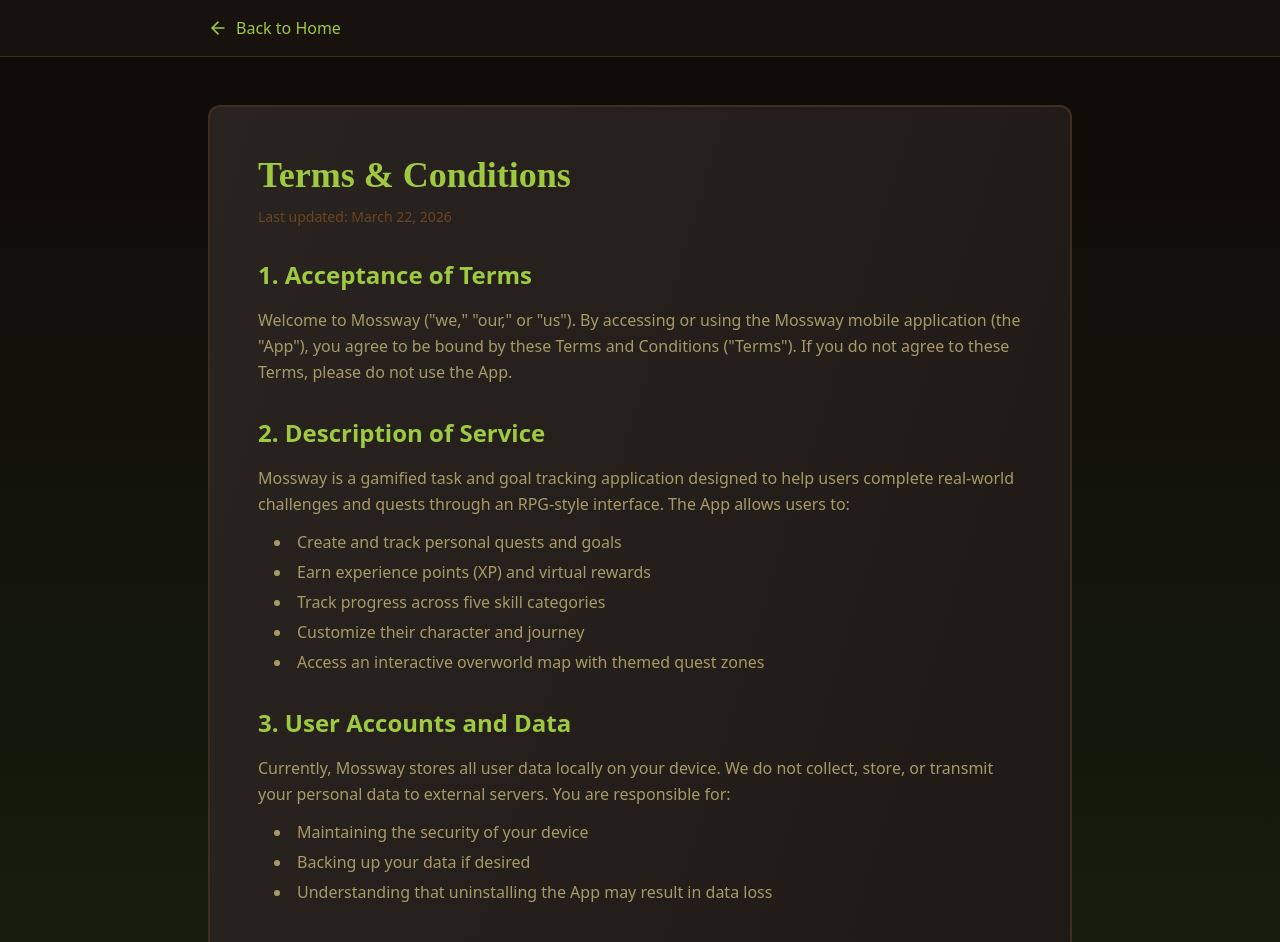
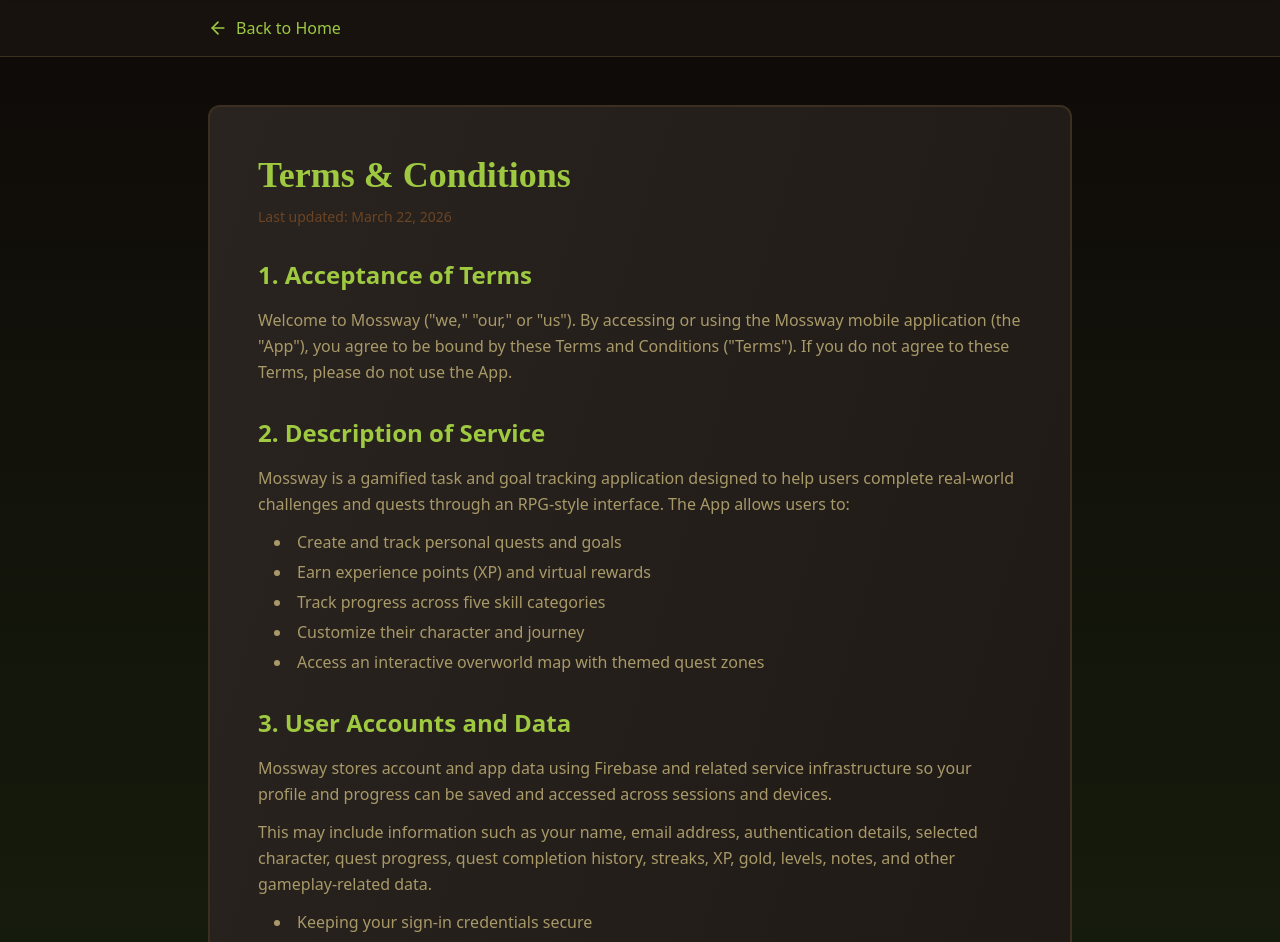
Before and after one commit to NIkolayrr/mossway-site, a React (Vite) app: page /mossway-site/terms in a window 1280 px wide. Shown: the top 942 px of the page. Built offline with nearby package versions, Linux system fonts and the light colour scheme.

Commit message:
update privacy policy

```diff
--- a/src/pages/Terms.tsx
+++ b/src/pages/Terms.tsx
@@ -47,13 +47,20 @@
 
             <Section title='3. User Accounts and Data'>
               <p>
-                Currently, Mossway stores all user data locally on your device. We do not collect, store, or transmit
-                your personal data to external servers. You are responsible for:
+                Mossway stores account and app data using Firebase and related service infrastructure so your profile
+                and progress can be saved and accessed across sessions and devices.
+              </p>
+              <p>
+                This may include information such as your name, email address, authentication details, selected
+                character, quest progress, quest completion history, streaks, XP, gold, levels, notes, and other
+                gameplay-related data.
               </p>
               <ul className='list-disc list-inside ml-4 mt-2 space-y-1'>
-                <li>Maintaining the security of your device</li>
-                <li>Backing up your data if desired</li>
-                <li>Understanding that uninstalling the App may result in data loss</li>
+                <li>Keeping your sign-in credentials secure</li>
+                <li>Using a secure device and protecting access to your Google account</li>
+                <li>
+                  Understanding that deleting your account may permanently remove stored progress and related data
+                </li>
               </ul>
             </Section>
 
```
